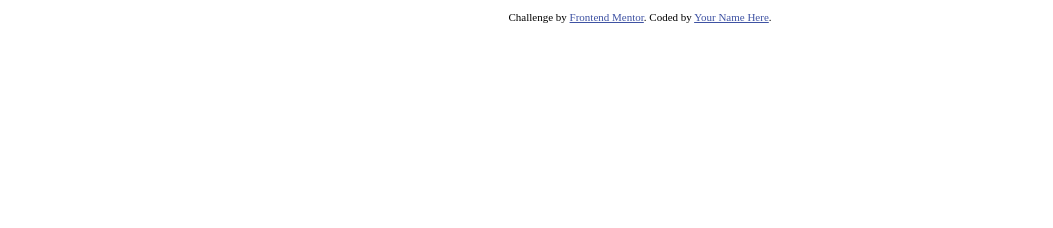
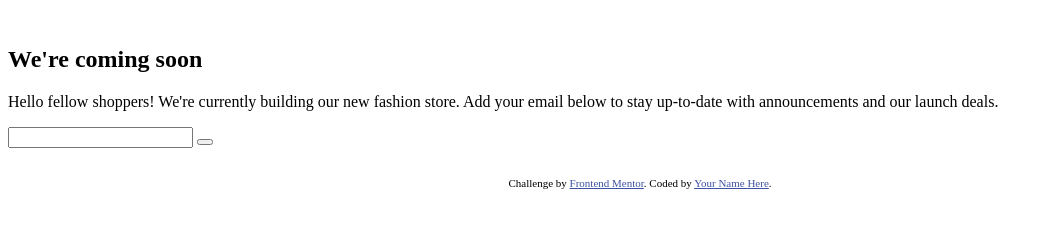
Before and after one commit to oyin-k/coming-soon-fem, a plain HTML site: page index.html in a window 1280 px wide. Shown: the whole page, without its empty margins (0-1053 px from the left). Drawn offline with Linux system fonts and the light colour scheme.

Commit message:
Markup update

```diff
--- a/index.html
+++ b/index.html
@@ -17,8 +17,38 @@
 <body>
 
   <div class="container">
+    <section class="site-info">
+      <div class="site-info__logo-box">
+        <img src="" alt="" class="site-info__logo">
+      </div>
+      <div class="main-content">
+        <div class="main-content__heading-text-box">
+          <h1 class="main-content__heading">
+            <span class="heading--light">We're</span>
+            <span class="heading__heavy">coming soon</span>
+          </h1>
+        </div>
+        <div class="main-content__body-text-box">
+          <p class="main-content__body">
+            Hello fellow shoppers! We're currently building our new fashion store.
+            Add your email below to stay up-to-date with announcements and our launch deals.
+          </p>
+        </div>
+        <div class="main-content__user-email">
+          <input class="main-content__input-field" type="text">
+          <button class="main-content__cta">
+            <i class="main-content__cta-icon"></i>
+          </button>
+        </div>
+      </div>
+    </section>
+    <section class="landing-image">
+      <img src="" alt="" class="landing-image__img">
+    </section>
+  </div>
 
-  </div>
+
+  <!-- Email Address -->
 
   <footer>
     <p class="attribution">
```
